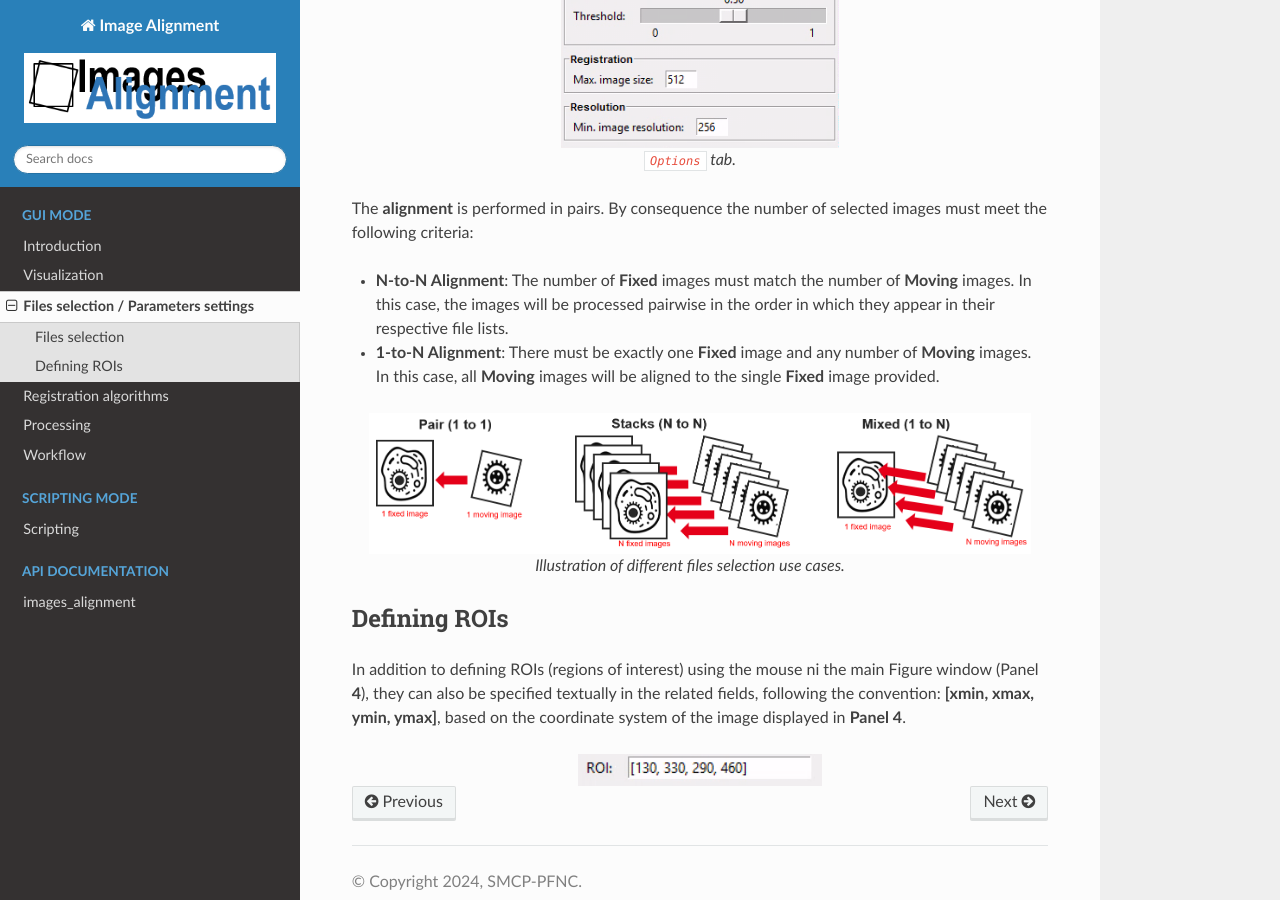
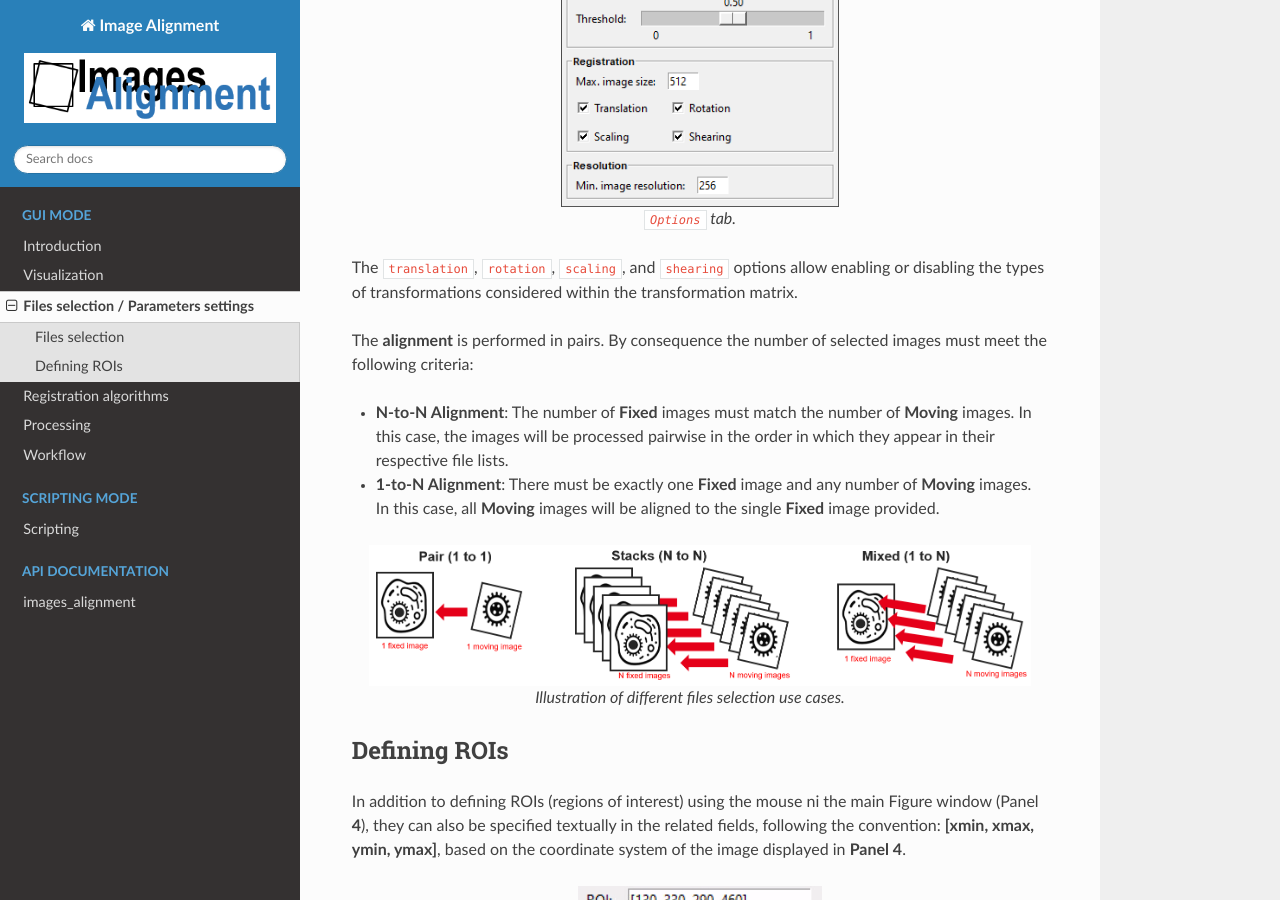
Before and after one commit to CEA-MetroCarac/images_alignment, a Sphinx documentation site: the page built from doc/source/user_guide/parameters.rst, in a window 1280 px wide and 900 px high, scrolled down 625 px. Built offline with Sphinx 7.4.7 and the Read the Docs theme 3.1.0, drawn with Linux system fonts in a browser that asks for light colours.

Commit message:
update doc with new "Registration" options

```diff
--- a/doc/source/user_guide/parameters.rst
+++ b/doc/source/user_guide/parameters.rst
@@ -16,6 +16,9 @@ If the images are oriented differently, it is possible to rotate them by 90°, 1
    :width:   40%
 
    ``Options`` tab.
+
+
+The ``translation``, ``rotation``, ``scaling``, and ``shearing`` options allow enabling or disabling the types of transformations considered within the transformation matrix.
 
 
 The **alignment** is performed in pairs. By consequence the number of selected images must meet the following criteria:
--- a/doc/source/user_guide/processing.rst
+++ b/doc/source/user_guide/processing.rst
@@ -12,7 +12,7 @@ An indicative value of the "goodness" of the alignment (**score**) is displayed
    **Combined images** after registration in gray (left) and binarization (right) mode respectively leading to a score of **95.8%** with ``StackReg``.
 
 
-With each registration computation, the matrix corresponding to the **affine transformation** applied to the **Moving image** is displayed in the terminal associated with the application's execution::
+With each registration computation, the matrix corresponding to the **affine transformation** applied to the **Moving image** (regarding the transformations activated in the ``Options`` tab) is displayed in the terminal associated with the application's execution::
 
     [[  0.77767435   0.43040319 -24.41735391]
      [ -0.63508967   1.16203181  52.11186476]
```
Also changed, not shown: doc/source/_static/options.png.
